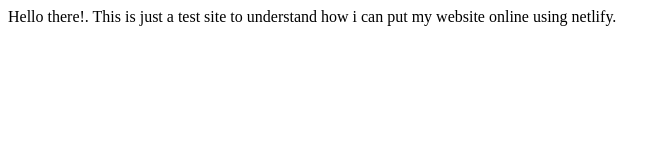
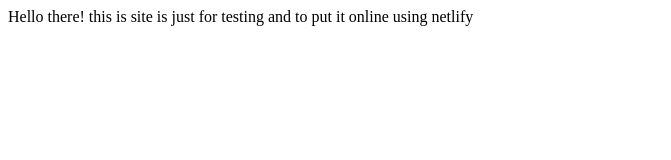
Before and after one commit to Neerajd3vv/neeraj-neoGcamp-lesson2, a plain HTML site: page index.html in a window 1280 px wide. Shown: the whole page, without its empty margins (0-671 px from the left). Drawn offline with Linux system fonts and the light colour scheme.

Commit message:
refactor: update body

```diff
--- a/index.html
+++ b/index.html
@@ -6,7 +6,6 @@
     <title>neerajsite</title>
 </head>
 <body>
-    Hello there!. This is just a test site to understand how i can
-    put my website online using netlify.
+    Hello there! this is site is just for testing and to put it online using netlify
 </body>
 </html>
```
